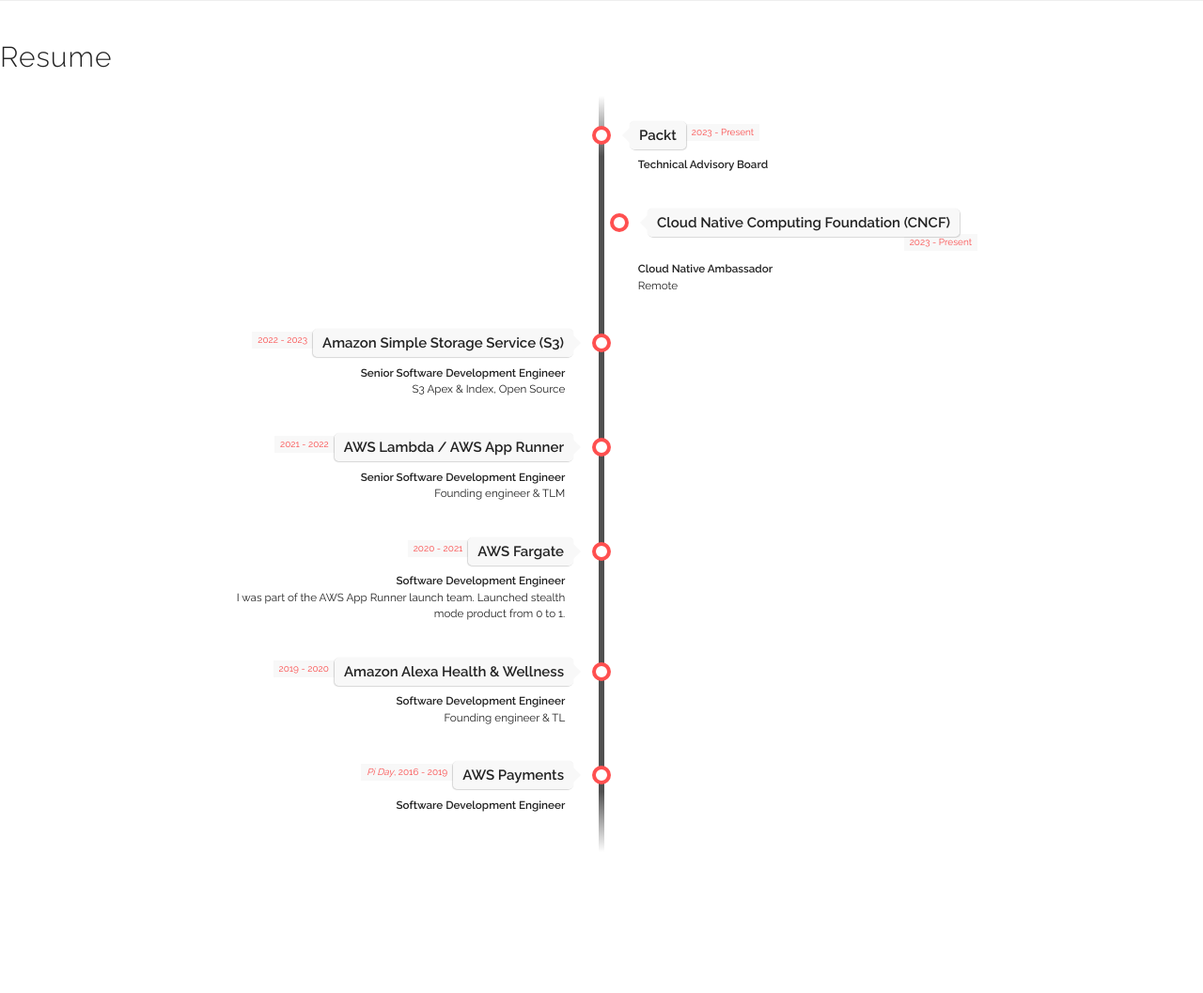
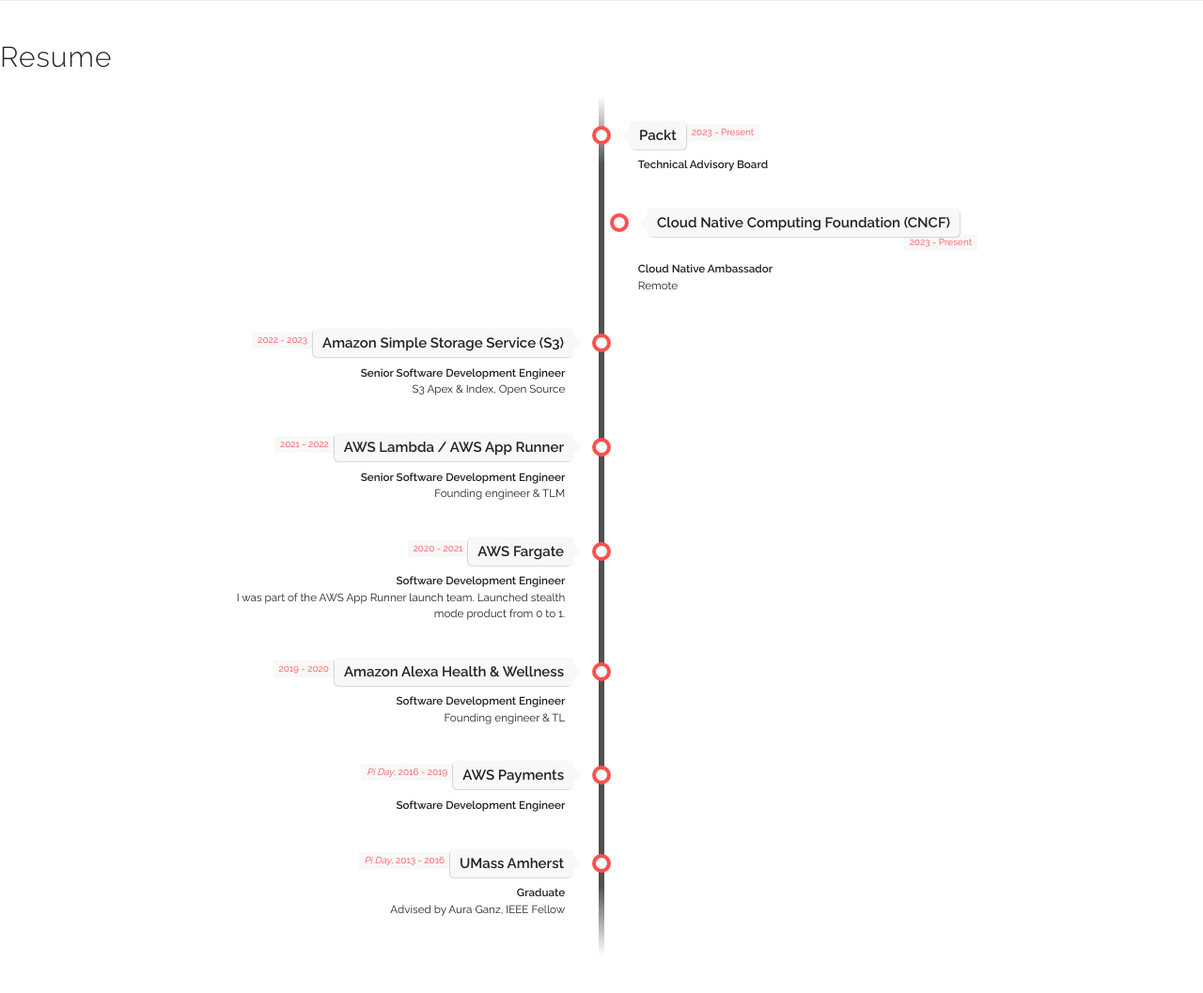
Before and after one commit to gfw001/gfw001.github.io, a Jekyll site: the page resume.html, which Jekyll copies as it is, in a window 1280 px wide. Shown: the whole page at 94% size. Built offline with Jekyll 4.4.1, drawn with Linux system fonts in a browser that asks for light colours; before the commit the page ends 947 px from its top, so only the background shows below that.

Commit message:
Update resume.html

```diff
--- a/resume.html
+++ b/resume.html
@@ -126,6 +126,18 @@
       </div>
     </li>
 
+    <li>
+
+      <div class="direction-l">
+
+        <div class="flag-wrapper">
+          <span class="flag">UMass Amherst</span>
+          <span class="time-wrapper"><span class="time"><i>Pi Day</i>, 2013 - 2016</span></span>
+        </div>
+        <div class="desc"><b>Graduate</b> <br/> Advised by Aura Ganz, IEEE Fellow</div>
+      </div>
+    </li>
+
   </ul>
 </div>
 
```
